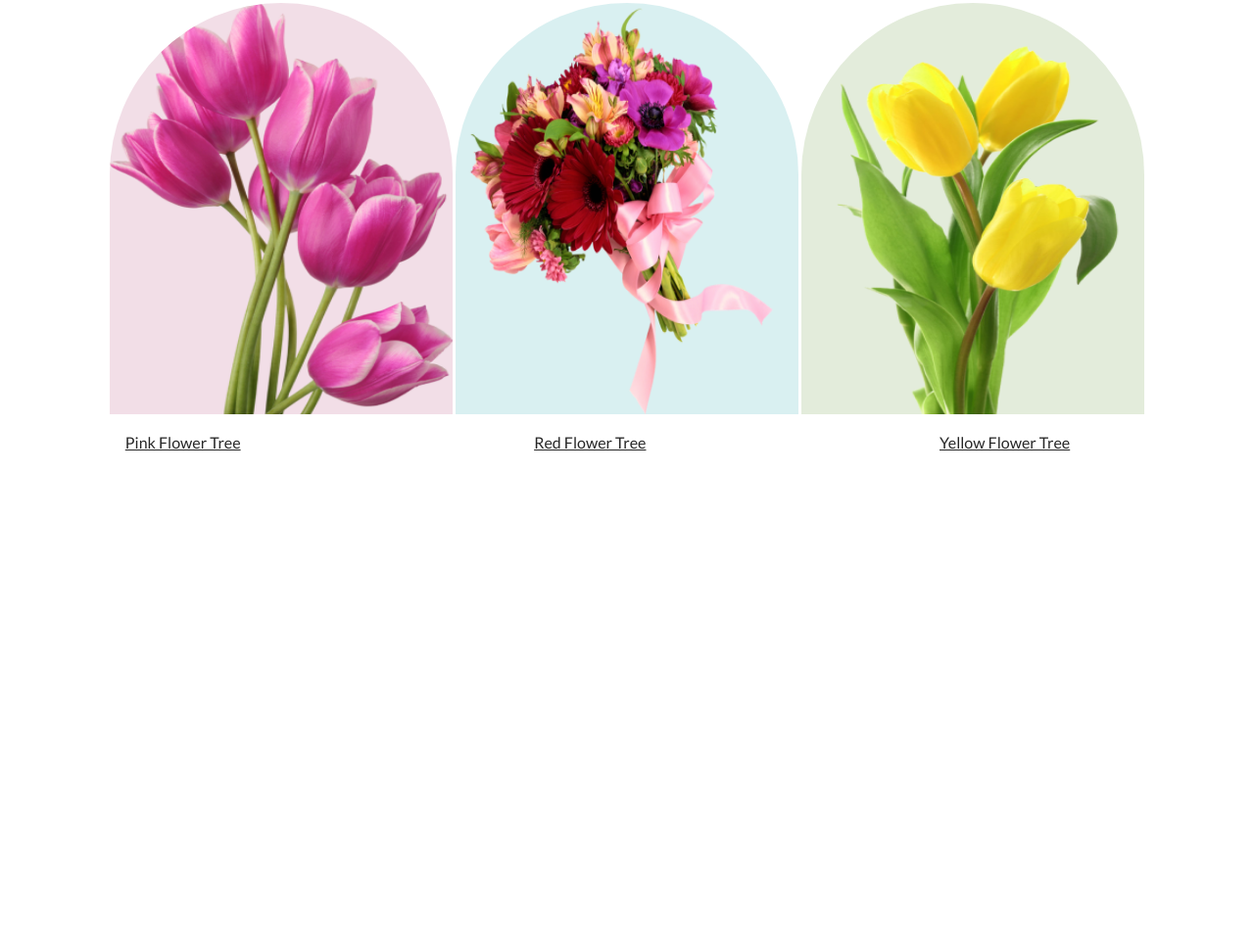
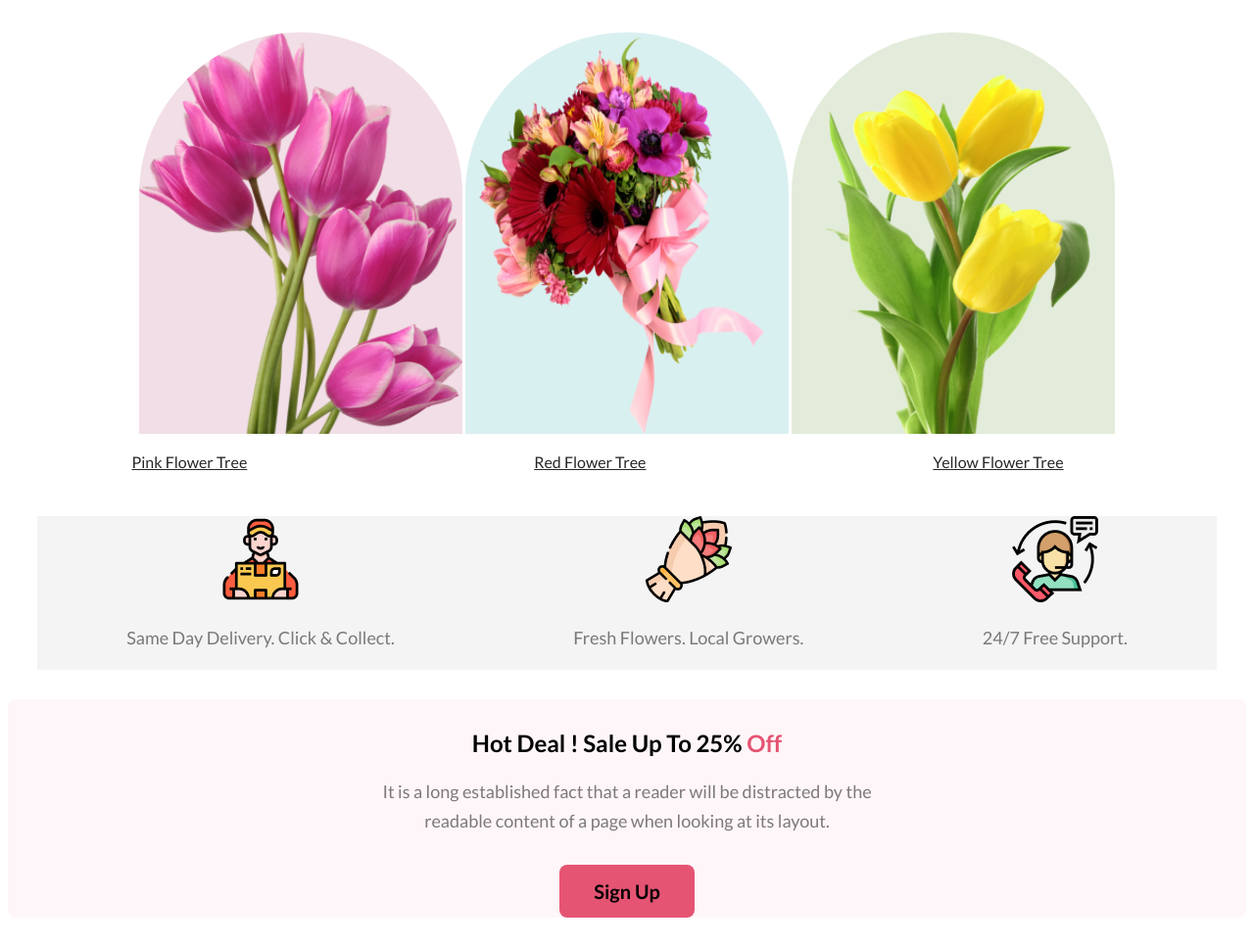
Before and after one commit to sabbir2024/shop-best-flowers, a plain HTML site: page index.html in a window 1280 px wide. Shown: the part 830-1797 px from the top of the page at 98% size. Before the commit the page ends 1315 px from the top, so only its background shows below. Drawn offline with Linux system fonts and the light colour scheme.

Commit message:
commit about added offer section

```diff
--- a/index.html
+++ b/index.html
@@ -51,6 +51,28 @@
                 <p><a href="#">Yellow Flower Tree</a></p>
             </div>
         </section>
+        <section class="contract-section">
+            <div class="contract-sur">
+                <img src="images/Group 57.png" alt="delivery-boy"><br>
+                <p class="primary-paragrap">Same Day Delivery. Click & Collect.</p>
+            </div>
+            <div class="contract-sur">
+                <img src="images/Group 58.png" alt="group"><br>
+                <p class="primary-paragrap">Fresh Flowers. Local Growers.</p>
+            </div>
+            <div class="contract-sur">
+            <img src="images/Group 59.png" alt="support"><br>
+            <p class="primary-paragrap">24/7 Free Support.</p>
+        </div>
+        </section>
+        <section class="offer">
+            <div class="offer-title">
+                <h2>Hot Deal ! Sale Up To 25% <span class="HotPink">Off</span></h2>
+                <p class="primary-paragrap content ">It is a long established fact that a reader will be distracted by the readable content of a page when looking at its layout.</p>
+                <button class="primary-btn">Sign Up</button>
+            </div>
+        </section>
+
     </main>
     <footer>
 
--- a/styles/style.css
+++ b/styles/style.css
@@ -32,6 +32,10 @@
     font-weight: 800;
 }
 
+.HotPink{
+    color: #E55473 ;
+}
+
 /* primary section end */
 
 /* header section start */
@@ -62,24 +66,27 @@
 
 /* futre servies  */
 
+.coming-soon-flowers {
+    margin: 10px;
+}
 
 .content {
     width: 530px;
     margin: auto;
     text-align: center;
-    padding-bottom: 120px;
+    padding-bottom: 30px;
 }
 
 .flowers-item-containar {
     text-align: center;
-
+    padding-top: 120px;
 }
 
 .pink,
 .blue,
 .yellow {
-    width: 350px;
-    height: 420px;
+    width: 330px;
+    height: 410px;
     border-radius: 300px 300px 0px 0px;
 }
 
@@ -91,7 +98,7 @@
     background: rgba(5, 151, 160, 0.15);
 }
 
-.yellow{
+.yellow {
     background: rgba(71, 125, 17, 0.15);
 }
 
@@ -107,6 +114,36 @@
     padding-right: 40px;
 }
 
-.flower-item-name p >a{
+.flower-item-name p>a {
     color: #272727;
 }
+
+/* contract us section */
+.contract-section {
+    background: rgba(39, 39, 39, 0.05);
+    margin: 30px;
+
+}
+
+.contract-section {
+    display: flex;
+    justify-content: space-around;
+    text-align: center;
+}
+
+/* offer section */
+
+.offer {
+    border-radius: 8px;
+    background: rgba(229, 84, 115, 0.05);
+
+}
+
+.offer-title{
+    text-align: center;
+    margin: 30px 0;
+}
+
+.offer-title  h2{
+    padding-top: 30px;
+}
```
